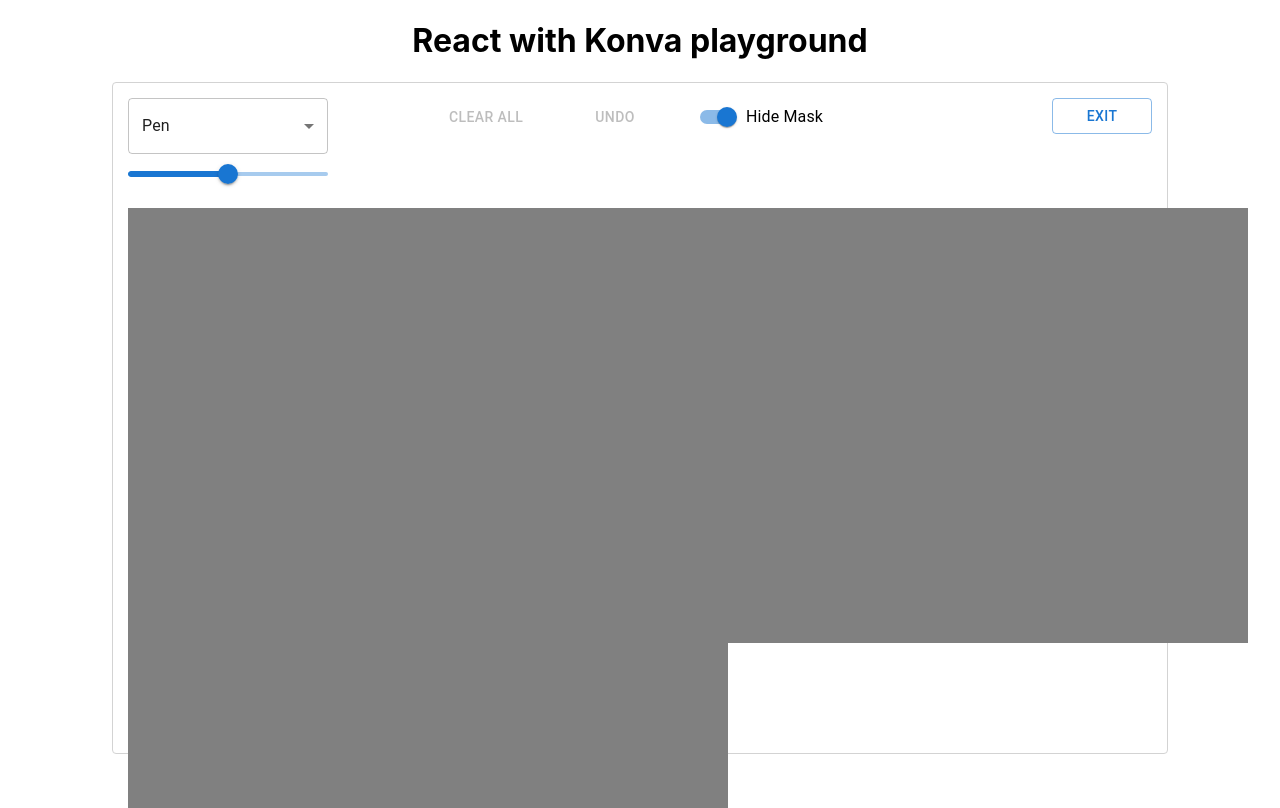
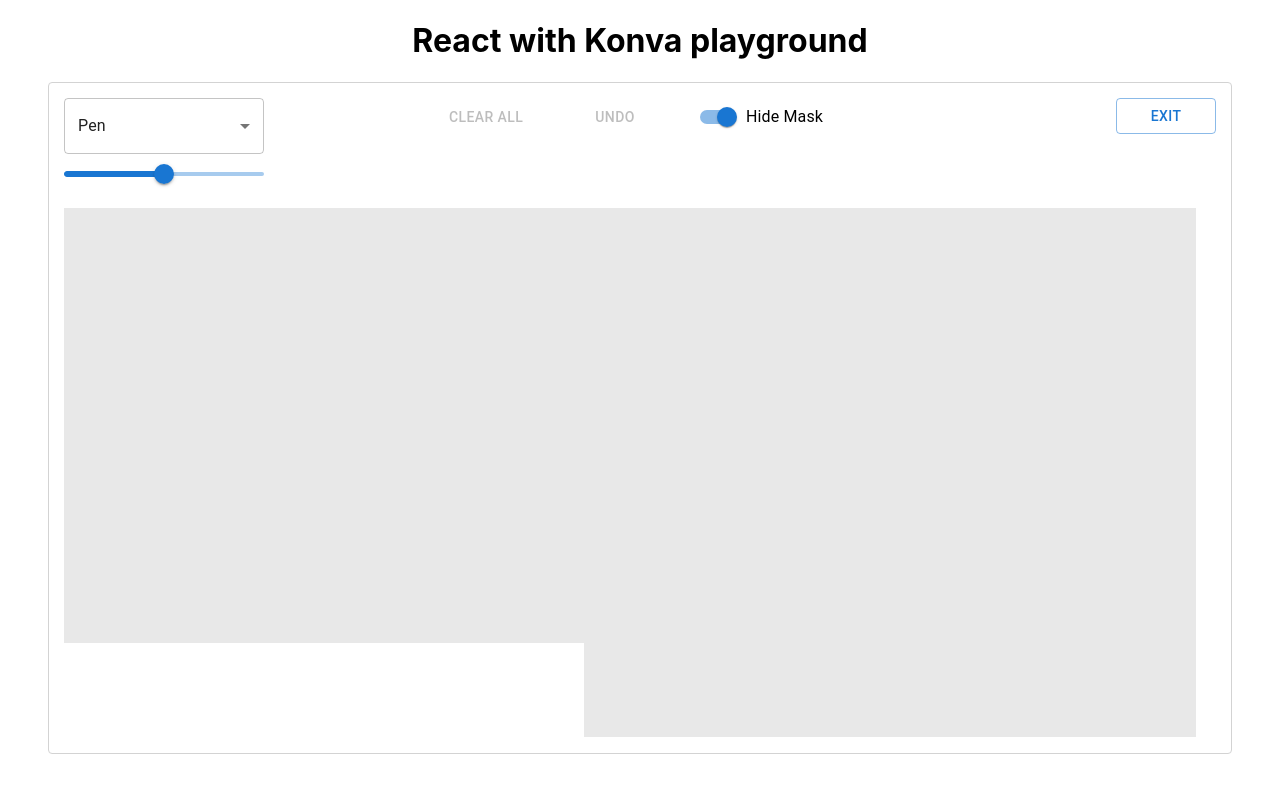
Before and after one commit to savovsky/react-konva-playground, a React (Create React App) app: page / in a window 1280 px wide. Built offline with nearby package versions, Linux system fonts and the light colour scheme.

Commit message:
Responsive canvas - updates

```diff
--- a/src/components/App/AppBody/Canvas/index.tsx
+++ b/src/components/App/AppBody/Canvas/index.tsx
@@ -17,6 +17,7 @@ function Canvas() {
 
             if (container) {
                 setWidth(container.offsetWidth);
+                // setHeight(container.offsetHeight);
             }
         };
 
--- a/src/components/App/AppBody/CanvasContainer/index.tsx
+++ b/src/components/App/AppBody/CanvasContainer/index.tsx
@@ -1,7 +1,7 @@
 /* eslint-disable @typescript-eslint/ban-types */
 /* eslint-disable @typescript-eslint/ban-ts-comment */
 import React, { useState, useRef } from 'react';
-import { Stage, Layer, Line, Circle } from 'react-konva';
+import { Stage, Layer, Line, Circle, Rect } from 'react-konva';
 import { Box } from '@mui/material';
 
 import {
@@ -26,6 +26,7 @@ type PositionType = {
 type Props = {
     width: number;
     height: number;
+    scale: number;
     tool: string;
     sizePen: number;
     sizeEraser: number;
@@ -36,6 +37,7 @@ type Props = {
 function CanvasContainer({
     width,
     height,
+    scale,
     tool,
     sizePen,
     sizeEraser,
@@ -54,16 +56,18 @@ function CanvasContainer({
         // @ts-ignore
         const pos = e.target.getStage().getPointerPosition();
 
+        // setCursorPosition({ x: pos.x / scale, y: pos.y / scale });
+
         handleOnDraw([
             ...lines,
             {
                 tool,
                 points: [
-                    pos.x,
-                    pos.y,
+                    pos.x / scale,
+                    pos.y / scale,
                     // alows to draw/erase with one click
-                    pos.x - 0.01,
-                    pos.y - 0.01,
+                    (pos.x - 0.01) / scale,
+                    (pos.y - 0.01) / scale,
                 ],
                 size: tool === 'eraser' ? sizeEraser : sizePen,
             },
@@ -75,7 +79,7 @@ function CanvasContainer({
         const stage = e.target.getStage();
         const point = stage.getPointerPosition();
 
-        setCursorPosition({ x: point.x, y: point.y });
+        setCursorPosition({ x: point.x / scale, y: point.y / scale });
 
         // no drawing - skipping
         if (!isDrawing.current) {
@@ -113,9 +117,8 @@ function CanvasContainer({
                     },
                 },
                 cursor: 'none',
-                background: 'grey',
-                width,
-                height,
+                width: '100%',
+                height: '100%',
             }}
         >
             <Stage
@@ -126,7 +129,18 @@ function CanvasContainer({
                 onMouseup={handleMouseUp}
                 onMouseEnter={handleMouseEnter}
                 onMouseLeave={handleMouseLeave}
+                scale={{ x: scale, y: scale }}
             >
+                <Layer>
+                    <Rect
+                        x={0}
+                        y={0}
+                        width={width}
+                        height={height}
+                        fill="lightgrey"
+                    />
+                </Layer>
+
                 <Layer>
                     {lines.map((line, i) => (
                         <Line
--- a/src/components/App/AppBody/index.tsx
+++ b/src/components/App/AppBody/index.tsx
@@ -1,7 +1,9 @@
-import React, { useState } from 'react';
+/* eslint-disable @typescript-eslint/no-unused-vars */
+import React, { useState, useRef } from 'react';
 
 import Tools from './Tools';
 import CanvasContainer from './CanvasContainer';
+import useElementSize from '../../../customHooks/useElementSize';
 
 import {
     PEN,
@@ -19,6 +21,8 @@ type LineType = {
 };
 
 function AppBody() {
+    const ref = useRef(null);
+    const { width, height } = useElementSize(ref);
     const [tool, setTool] = useState<string>(DEFAULT_TOOL);
     const [sizePen, setSizePen] = useState<number>(DEFAULT_SIZE_PEN);
     const [sizeEraser, setSizeEraser] = useState<number>(DEFAULT_SIZE_ERASER);
@@ -77,6 +81,11 @@ function AppBody() {
         setLines(items);
     };
 
+    const sceneWidth = 520;
+    const sceneHeight = 435;
+
+    console.log({ width, height, scale: width / sceneWidth });
+
     return (
         <main className="app-body" data-testid="app-body">
             <Tools
@@ -94,18 +103,14 @@ function AppBody() {
             />
             {!isDrawingHidden && isInpaintMode && (
                 <div className="canvas-containers-wrapper">
+                    <div
+                        className="stage-hardcoded"
+                        style={{ width: sceneWidth, height: sceneHeight }}
+                    >
                         <CanvasContainer
-                        width={600}
-                        height={600}
-                        tool={tool}
-                        sizePen={sizePen}
-                        sizeEraser={sizeEraser}
-                        lines={lines}
-                        handleOnDraw={handleOnDraw}
-                    />
-                    <CanvasContainer
-                        width={520}
-                        height={435}
+                            width={sceneWidth}
+                            height={sceneHeight}
+                            scale={1}
                             tool={tool}
                             sizePen={sizePen}
                             sizeEraser={sizeEraser}
@@ -113,6 +118,27 @@ function AppBody() {
                             handleOnDraw={handleOnDraw}
                         />
                     </div>
+                    <div
+                        ref={ref}
+                        id="stage-responsive"
+                        className="stage-responsive"
+                        style={{
+                            width: width - 20,
+                            height: sceneHeight * (width / sceneWidth),
+                        }}
+                    >
+                        <CanvasContainer
+                            width={width - 20}
+                            height={sceneHeight * (width / sceneWidth)}
+                            scale={width / sceneWidth}
+                            tool={tool}
+                            sizePen={sizePen}
+                            sizeEraser={sizeEraser}
+                            lines={lines}
+                            handleOnDraw={handleOnDraw}
+                        />
+                    </div>
+                </div>
             )}
         </main>
     );
--- /dev/null
+++ b/src/customHooks/useElementSize.ts
@@ -0,0 +1,65 @@
+/** Copyright (c) 2023-present ORBIS DS Authors. */
+
+import React, { useEffect, useState } from 'react';
+
+/**
+ * Provides the element width and height on the element resize
+ * @param elementRef
+ * @returns object
+ */
+const useElementSize = (elementRef: React.RefObject<HTMLElement>) => {
+    const [width, setWidth] = useState<number>(0);
+    const [height, setHeight] = useState<number>(0);
+
+    useEffect(() => {
+        const container = elementRef.current;
+
+        if (!container) return;
+
+        // const { offsetWidth, offsetHeight } = element;
+
+        setWidth(container.offsetWidth);
+        setHeight(container.offsetHeight);
+
+        const handleResize = () => {
+            // Do something when the element is resized
+            // console.log({ container });
+            setWidth(container.offsetWidth);
+            setHeight(container.offsetHeight);
+        };
+
+        window.addEventListener('resize', handleResize);
+
+        // Cleanup the observer by unobserving all elements
+        // eslint-disable-next-line consistent-return
+        return () => {
+            window.removeEventListener('resize', handleResize);
+        };
+
+        // useEffect(() => {
+        //     const element = elementRef.current;
+
+        //     if (!element) return;
+
+        //     const handleResize = () => {
+        //         // Do something when the element is resized
+        //         const { offsetWidth, offsetHeight } = element;
+        //         setWidth(offsetWidth);
+        //         setHeight(offsetHeight);
+        //     };
+
+        //     const observer = new ResizeObserver(handleResize);
+
+        //     observer.observe(element);
+
+        //     // Cleanup the observer by unobserving all elements
+        //     // eslint-disable-next-line consistent-return
+        //     return () => {
+        //         observer.disconnect();
+        //     };
+    }, []);
+
+    return { width, height };
+};
+
+export default useElementSize;
--- a/src/index.css
+++ b/src/index.css
@@ -1,3 +1,4 @@
+
 body {
   margin: 0;
   font-family: -apple-system, BlinkMacSystemFont, 'Segoe UI', 'Roboto', 'Oxygen',
@@ -25,7 +26,7 @@ code {
 }
 
 .app-body {
-    width: 80%;
+    width: 90%;
     height: 80vh;
     margin: 0 auto;
     padding: 15px;
@@ -59,6 +60,20 @@ code {
 
 .canvas-containers-wrapper {
     display: flex;
-    justify-content: space-between;
     width: 100%;
+    height: calc(100% - 110px);
+    overflow-y: auto;
 }
+
+.stage-hardcoded {
+    /* border: 1px solid; */
+    /* padding: 10px; */
+    /* background-color: lightblue; */
+}
+
+.stage-responsive {
+    flex: 1;
+    /* padding: 10px; */
+    /* border: 1px solid; */
+    /* background-color: lightgrey; */
+}
```
Lines whose indentation alone changed are shown as unchanged.
